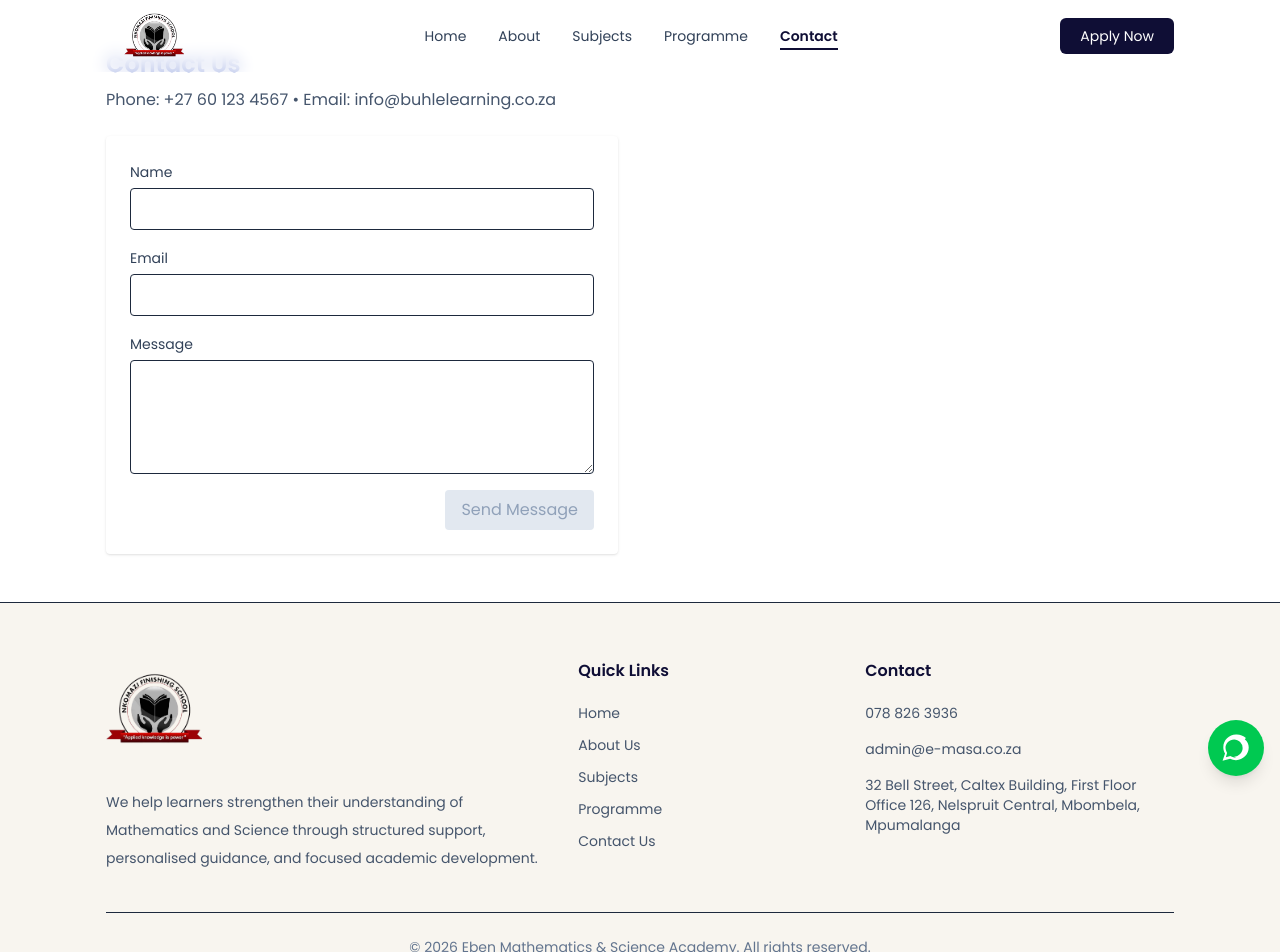
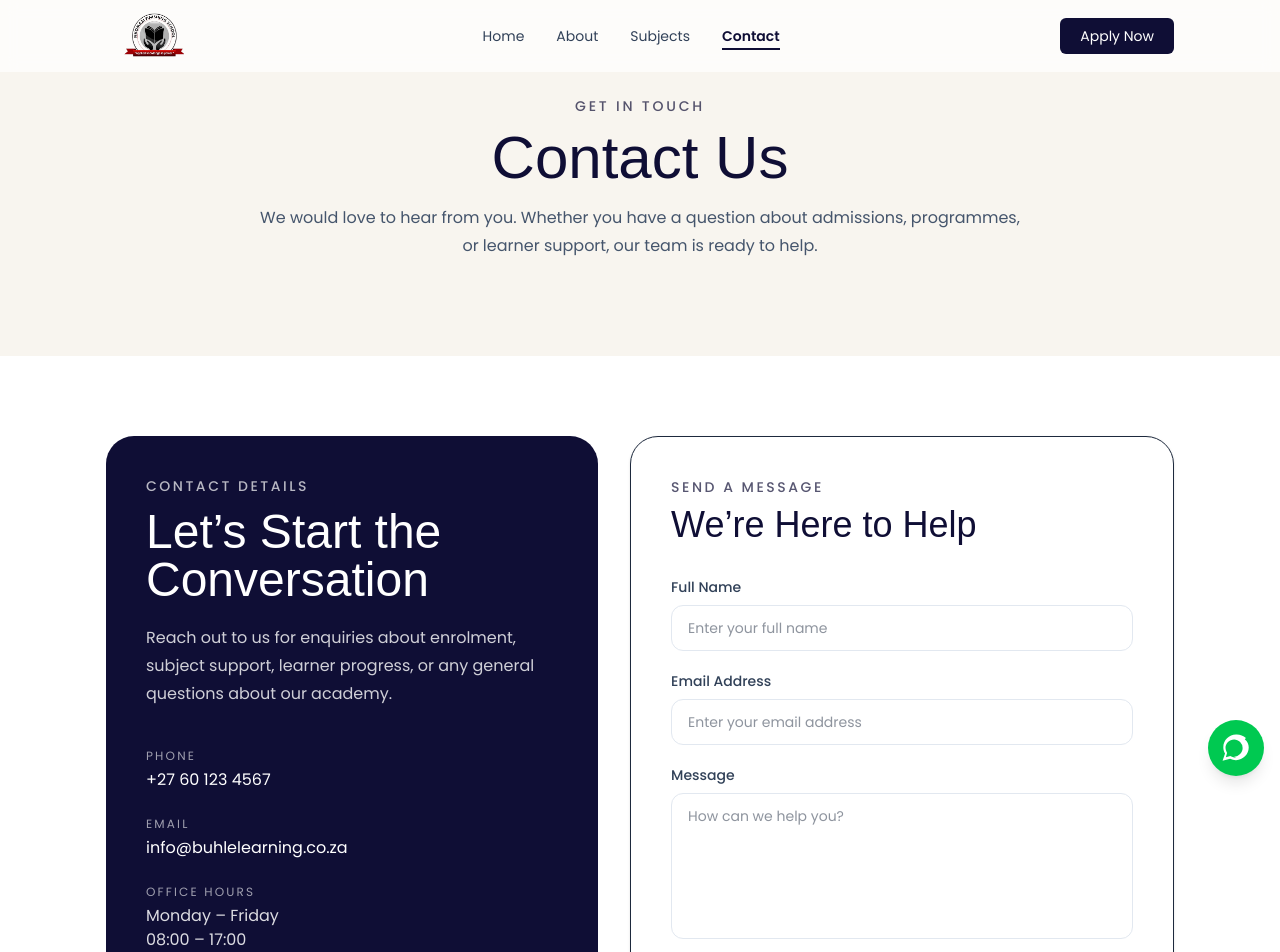
Before and after one commit to IsmaelDlamini/buhle, a React (Vite) app: page /contact in a window 1280 px wide. Shown: the top 952 px of the page. Built offline with nearby package versions, Linux system fonts and the light colour scheme; a web font is replaced by a local one.

Commit message:
refreshed look

```diff
--- a/src/components/Header.jsx
+++ b/src/components/Header.jsx
@@ -26,7 +26,6 @@ export default function Header() {
     { to: "/", label: "Home" },
     { to: "/about", label: "About" },
     { to: "/subjects", label: "Subjects" },
-    { to: "/programme", label: "Programme" },
     { to: "/contact", label: "Contact" },
   ];
 
--- a/src/pages/Contact.jsx
+++ b/src/pages/Contact.jsx
@@ -1,66 +1,253 @@
-import React, { useState, useMemo } from 'react'
-import AnimatedSection from '../components/AnimatedSection'
+import React, { useState, useMemo } from "react";
+import AnimatedSection from "../components/AnimatedSection";
 
-const emailValid = (v) => /^\S+@\S+\.\S+$/.test(v)
+const emailValid = (v) => /^\S+@\S+\.\S+$/.test(v);
 
-export default function Contact(){
-  const [form, setForm] = useState({ name: '', email: '', message: '' })
-  const [touched, setTouched] = useState({})
+export default function Contact() {
+  const [form, setForm] = useState({
+    name: "",
+    email: "",
+    message: "",
+  });
+
+  const [touched, setTouched] = useState({});
 
   const errors = useMemo(() => {
-    const e = {}
-    if (!form.name.trim()) e.name = 'Name required.'
-    if (!emailValid(form.email)) e.email = 'Valid email required.'
-    if (!form.message.trim()) e.message = 'Message required.'
-    return e
-  }, [form])
+    const e = {};
+    if (!form.name.trim()) e.name = "Name is required.";
+    if (!emailValid(form.email)) e.email = "Please enter a valid email address.";
+    if (!form.message.trim()) e.message = "Please enter your message.";
+    return e;
+  }, [form]);
 
-  const valid = Object.keys(errors).length === 0
+  const valid = Object.keys(errors).length === 0;
 
-  function handleChange(e){ setForm(prev => ({ ...prev, [e.target.name]: e.target.value })) }
-  function handleBlur(e){ setTouched(t => ({ ...t, [e.target.name]: true })) }
+  function handleChange(e) {
+    setForm((prev) => ({ ...prev, [e.target.name]: e.target.value }));
+  }
 
-  function handleSubmit(e){
-    e.preventDefault()
-    setTouched({ name: true, email: true, message: true })
-    if (!valid) return
-    alert('Thanks — we will get back to you shortly.')
-    setForm({ name: '', email: '', message: '' })
-    setTouched({})
+  function handleBlur(e) {
+    setTouched((prev) => ({ ...prev, [e.target.name]: true }));
+  }
+
+  function handleSubmit(e) {
+    e.preventDefault();
+    setTouched({ name: true, email: true, message: true });
+
+    if (!valid) return;
+
+    alert("Thanks — we will get back to you shortly.");
+    setForm({ name: "", email: "", message: "" });
+    setTouched({});
   }
 
   return (
-    <div className="container mx-auto px-4 py-12">
+    <div className="bg-white">
+      {/* Hero */}
+      <section className="bg-grey py-20 md:py-24">
+        <div className="container mx-auto px-4">
           <AnimatedSection>
-        <h1 className="text-2xl font-semibold text-blue-800">Contact Us</h1>
-        <p className="mt-2 text-slate-600">Phone: +27 60 123 4567 • Email: info@buhlelearning.co.za</p>
+            <div className="mx-auto max-w-3xl text-center">
+              <p className="font-poppins text-sm font-medium uppercase tracking-[0.2em] text-secondary/70">
+                Get In Touch
+              </p>
+              <h1 className="mt-3 font-zuume text-5xl md:text-6xl text-secondary">
+                Contact Us
+              </h1>
+              <p className="mt-4 font-poppins text-sm md:text-base leading-7 text-slate-600">
+                We would love to hear from you. Whether you have a question
+                about admissions, programmes, or learner support, our team is
+                ready to help.
+              </p>
+            </div>
+          </AnimatedSection>
+        </div>
+      </section>
+
+      {/* Contact content */}
+      <section className="py-20">
+        <div className="container mx-auto px-4">
+          <div className="grid gap-8 md:grid-cols-[0.95fr_1.05fr]">
+            {/* Left info */}
+            <AnimatedSection>
+              <div className="h-full rounded-[28px] bg-secondary p-8 md:p-10 text-white">
+                <p className="font-poppins text-sm font-medium uppercase tracking-[0.18em] text-white/70">
+                  Contact Details
+                </p>
+
+                <h2 className="mt-3 font-zuume text-4xl md:text-5xl text-white">
+                  Let’s Start the Conversation
+                </h2>
+
+                <p className="mt-5 font-poppins text-sm md:text-base leading-7 text-white/80">
+                  Reach out to us for enquiries about enrolment, subject
+                  support, learner progress, or any general questions about our
+                  academy.
+                </p>
+
+                <div className="mt-10 space-y-6">
+                  <div>
+                    <p className="font-poppins text-xs uppercase tracking-[0.18em] text-white/60">
+                      Phone
+                    </p>
+                    <a
+                      href="tel:+27601234567"
+                      className="mt-1 inline-block font-poppins text-base text-white hover:text-white/80 transition"
+                    >
+                      +27 60 123 4567
+                    </a>
+                  </div>
+
+                  <div>
+                    <p className="font-poppins text-xs uppercase tracking-[0.18em] text-white/60">
+                      Email
+                    </p>
+                    <a
+                      href="mailto:info@buhlelearning.co.za"
+                      className="mt-1 inline-block font-poppins text-base text-white hover:text-white/80 transition"
+                    >
+                      info@buhlelearning.co.za
+                    </a>
+                  </div>
+
+                  <div>
+                    <p className="font-poppins text-xs uppercase tracking-[0.18em] text-white/60">
+                      Office Hours
+                    </p>
+                    <p className="mt-1 font-poppins text-base text-white/85">
+                      Monday – Friday
+                      <br />
+                      08:00 – 17:00
+                    </p>
+                  </div>
+
+                  <div>
+                    <p className="font-poppins text-xs uppercase tracking-[0.18em] text-white/60">
+                      Location
+                    </p>
+                    <p className="mt-1 font-poppins text-base text-white/85 leading-7">
+                      Mbombela, Mpumalanga,
+                      <br />
+                      South Africa
+                    </p>
+                  </div>
+                </div>
+              </div>
             </AnimatedSection>
 
-      <AnimatedSection className="mt-6">
-        <form onSubmit={handleSubmit} className="max-w-lg bg-white p-6 rounded shadow">
-          <label className="block">
-            <span className="text-sm text-slate-700">Name</span>
-            <input name="name" value={form.name} onChange={handleChange} onBlur={handleBlur} className="mt-1 block w-full border rounded px-3 py-2" />
-            {touched.name && errors.name && <div className="mt-1 text-sm text-red-600">{errors.name}</div>}
+            {/* Form */}
+            <AnimatedSection>
+              <div className="rounded-[28px] border border-border bg-white p-6 md:p-10 shadow-sm">
+                <div className="mb-8">
+                  <p className="font-poppins text-sm font-medium uppercase tracking-[0.18em] text-secondary/70">
+                    Send a Message
+                  </p>
+                  <h2 className="mt-2 font-zuume text-4xl text-secondary">
+                    We’re Here to Help
+                  </h2>
+                </div>
+
+                <form onSubmit={handleSubmit} className="space-y-5">
+                  <div>
+                    <label
+                      htmlFor="name"
+                      className="mb-2 block font-poppins text-sm font-medium text-slate-700"
+                    >
+                      Full Name
                     </label>
+                    <input
+                      id="name"
+                      name="name"
+                      value={form.name}
+                      onChange={handleChange}
+                      onBlur={handleBlur}
+                      className={`block w-full rounded-xl border bg-white px-4 py-3 font-poppins text-sm outline-none transition ${
+                        touched.name && errors.name
+                          ? "border-red-400 focus:border-red-500"
+                          : "border-slate-200 focus:border-secondary"
+                      }`}
+                      placeholder="Enter your full name"
+                    />
+                    {touched.name && errors.name && (
+                      <p className="mt-2 font-poppins text-sm text-red-600">
+                        {errors.name}
+                      </p>
+                    )}
+                  </div>
 
-          <label className="block mt-4">
-            <span className="text-sm text-slate-700">Email</span>
-            <input name="email" value={form.email} onChange={handleChange} onBlur={handleBlur} className="mt-1 block w-full border rounded px-3 py-2" />
-            {touched.email && errors.email && <div className="mt-1 text-sm text-red-600">{errors.email}</div>}
+                  <div>
+                    <label
+                      htmlFor="email"
+                      className="mb-2 block font-poppins text-sm font-medium text-slate-700"
+                    >
+                      Email Address
                     </label>
+                    <input
+                      id="email"
+                      name="email"
+                      value={form.email}
+                      onChange={handleChange}
+                      onBlur={handleBlur}
+                      className={`block w-full rounded-xl border bg-white px-4 py-3 font-poppins text-sm outline-none transition ${
+                        touched.email && errors.email
+                          ? "border-red-400 focus:border-red-500"
+                          : "border-slate-200 focus:border-secondary"
+                      }`}
+                      placeholder="Enter your email address"
+                    />
+                    {touched.email && errors.email && (
+                      <p className="mt-2 font-poppins text-sm text-red-600">
+                        {errors.email}
+                      </p>
+                    )}
+                  </div>
 
-          <label className="block mt-4">
-            <span className="text-sm text-slate-700">Message</span>
-            <textarea name="message" value={form.message} onChange={handleChange} onBlur={handleBlur} rows="4" className="mt-1 block w-full border rounded px-3 py-2" />
-            {touched.message && errors.message && <div className="mt-1 text-sm text-red-600">{errors.message}</div>}
+                  <div>
+                    <label
+                      htmlFor="message"
+                      className="mb-2 block font-poppins text-sm font-medium text-slate-700"
+                    >
+                      Message
                     </label>
+                    <textarea
+                      id="message"
+                      name="message"
+                      value={form.message}
+                      onChange={handleChange}
+                      onBlur={handleBlur}
+                      rows="6"
+                      className={`block w-full rounded-xl border bg-white px-4 py-3 font-poppins text-sm outline-none transition resize-none ${
+                        touched.message && errors.message
+                          ? "border-red-400 focus:border-red-500"
+                          : "border-slate-200 focus:border-secondary"
+                      }`}
+                      placeholder="How can we help you?"
+                    />
+                    {touched.message && errors.message && (
+                      <p className="mt-2 font-poppins text-sm text-red-600">
+                        {errors.message}
+                      </p>
+                    )}
+                  </div>
 
-          <div className="mt-4 flex justify-end">
-            <button type="submit" disabled={!valid} className={`px-4 py-2 rounded ${valid ? 'bg-blue-700 text-white' : 'bg-slate-200 text-slate-400'}`}>Send Message</button>
+                  <div className="pt-2">
+                    <button
+                      type="submit"
+                      className={`inline-flex items-center justify-center rounded-lg px-6 py-3 font-poppins text-sm font-medium transition ${
+                        valid
+                          ? "bg-secondary text-white hover:opacity-90"
+                          : "bg-slate-200 text-slate-400 cursor-not-allowed"
+                      }`}
+                    >
+                      Send Message
+                    </button>
                   </div>
                 </form>
+              </div>
             </AnimatedSection>
           </div>
-  )
+        </div>
+      </section>
+    </div>
+  );
 }
```
Lines whose indentation alone changed are shown as unchanged.
